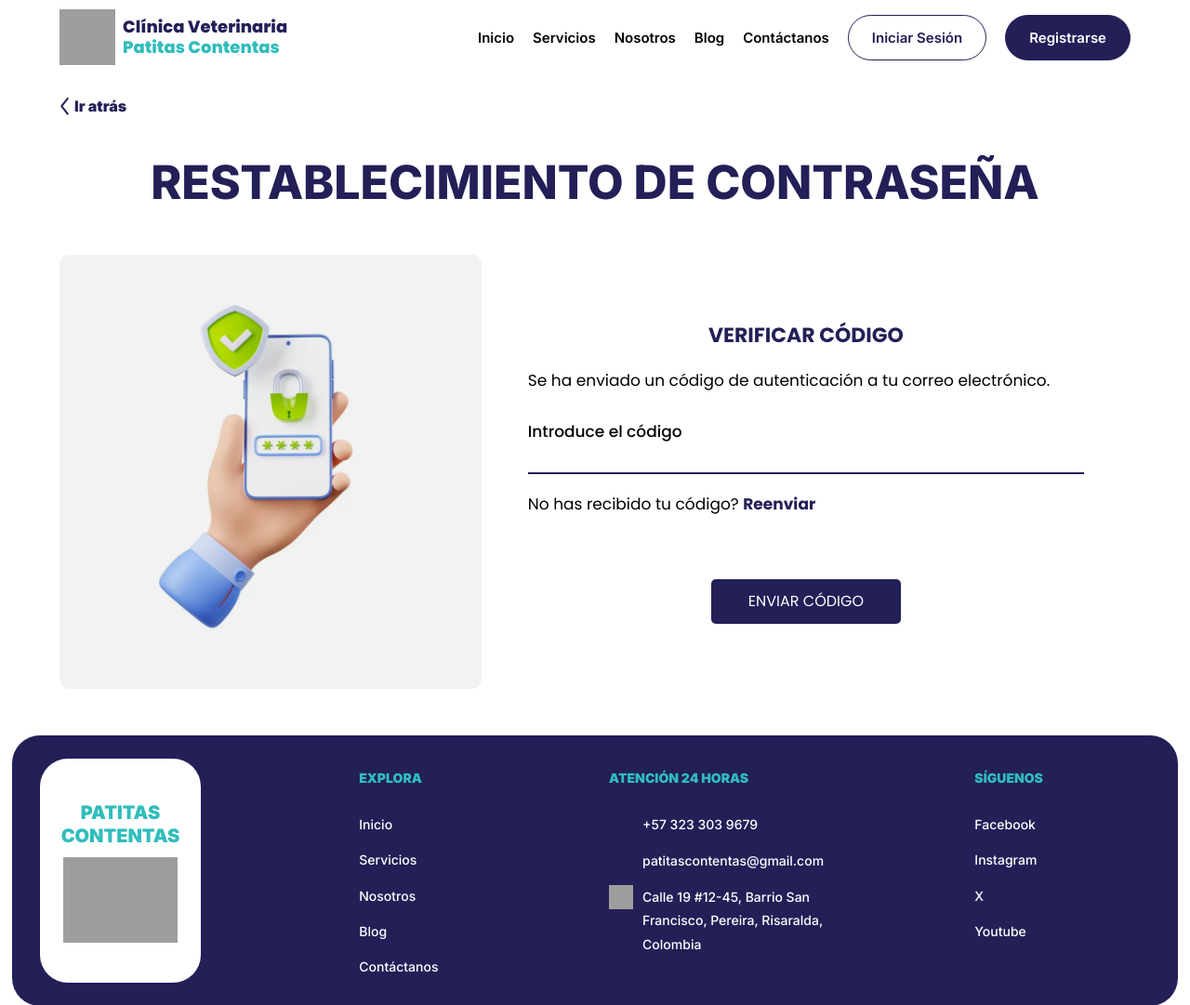
After one commit to gerwintorres/clinica_veterinaria_patitas_contentas, a PHP site: page /login/restablecer_clave2.php in a window 1280 px wide. The commit adds this page. Shown: the top 1081 px of the page at 93% size. Run offline with PHP 8.4, Linux system fonts and the light colour scheme; grey boxes are pictures that could not be loaded.

Commit message:
Formulario para restablecer contraseña

```diff
--- a/front-end/includes/templates/inicio_sesion_general.php
+++ b/front-end/includes/templates/inicio_sesion_general.php
@@ -71,7 +71,7 @@
             </div>
         </div>
         <div class="contenedor-olvido-contrasena">
-            <a href="" class="olvidar-clave">Olvidé mi contraseña</a>
+            <a href="../../restablecer_clave.php" class="olvidar-clave">Olvidé mi contraseña</a>
         </div>
         <input class="boton-formulario-azul" type="submit" value="Iniciar Sesión">
         <?php if($usuario == 'cliente'): ?>
--- /dev/null
+++ b/front-end/restablecer_clave2.php
@@ -0,0 +1,36 @@
+<?php
+    $pagina_actual = '';
+    include 'includes/templates/header.php';
+?>
+
+<div class="contenedor contenedor-boton-atras">
+    <a href="restablecer_clave.php" class="boton-atras"> <svg width="11" height="20" viewBox="0 0 11 26" fill="none" xmlns="http://www.w3.org/2000/svg">
+    <path fill-rule="evenodd" clip-rule="evenodd" d="M0.254358 13.9952C-0.0847876 13.5657 -0.0847876 12.8695 0.254358 12.44L9.10815 1.22798C9.4473 0.798517 9.99707 0.798517 10.3362 1.22798L10.7456 1.74641C11.0848 2.17588 11.0848 2.87218 10.7456 3.30166L2.9153 13.2176L10.7456 23.1337C11.0848 23.5631 11.0848 24.2593 10.7456 24.6888L10.3362 25.2073C9.99707 25.6368 9.4473 25.6368 9.10815 25.2073L0.254358 13.9952Z" fill="#231F57"/>
+    </svg>Ir atrás</a>
+</div>
+
+<h1 class="titulo-h1-pagina">Restablecimiento de contraseña</h1>
+
+<main class="contenedor formulario-restablecer">
+    <div class="form-imagen-restablecer2"></div>
+    <div class="form-contenido">
+        <form action="">
+            <h3 class="titulo-formulario margen-superior">Verificar código</h3>
+            <p class="texto-restablecer">Se ha enviado un código de autenticación a tu correo electrónico.</p>
+
+            <div class="formulario-datos-restablecer">
+                <label for="codigo">Introduce el código</label>
+                <input class="inputs" type="number" id="codigo" name="codigo" required>
+            </div>
+            <p class="texto-restablecer">No has recibido tu código? <a href="">Reenviar</a></p>
+            <div class="contenido-centrado ">
+                <input class="boton-formulario-azul margen-superior margen-inferior" type="submit" value="ENVIAR CÓDIGO">
+            </div>
+        </form>
+    </div>
+</main>
+
+<?php
+    $pagina_actual = '';
+    include 'includes/templates/footer.php';
+?>
--- a/front-end/src/scss/internas/_formularios.scss
+++ b/front-end/src/scss/internas/_formularios.scss
@@ -296,3 +296,38 @@
     background-size: cover;
     border-radius: 5rem 0 0 5rem;
 }
+.form-imagen-restablecer1{
+    background-image: linear-gradient(rgba(0,0,0,0.05), rgba(0, 0, 0, 0.05)), url('../../../build/img/imagenRestablecer1.webp'); /* Ruta de la imagen de fondo */
+    background-repeat: no-repeat;
+    background-size: contain;
+    border-radius: 1rem;
+}
+// Restablecer contraseña
+
+.formulario-restablecer{
+    display: grid;
+    grid-template-columns: 1.3fr 2fr;
+    margin-top: 5rem;
+
+    .texto-restablecer{
+        font-family: $fuente_secundaria;
+        font-size: 1.7rem;
+        font-weight: 400;
+        display: block;
+        margin-bottom: 2.5rem;
+
+        a{
+            color: $azul_oscuro;
+            font-weight: 700;
+        }
+    }
+}
+.formulario-datos-restablecer{
+    width: 100%;
+}
+.form-imagen-restablecer2{
+    background-image: linear-gradient(rgba(0,0,0,0.05), rgba(0, 0, 0, 0.05)), url('../../../build/img/imagenRestablecer2.webp'); /* Ruta de la imagen de fondo */
+    background-repeat: no-repeat;
+    background-size: contain;
+    border-radius: 1rem;
+}
```
Also changed, not shown: front-end/restablecer_clave.php (added, +35 -0 lines), front-end/restablecer_clave3.php (added, +61 -0 lines), front-end/build/css/app.css, front-end/src/img/imagenRestablecer1.jpg (added), front-end/src/img/imagenRestablecer2.webp (added), 4 other files.
